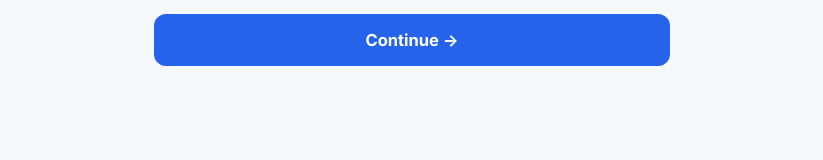
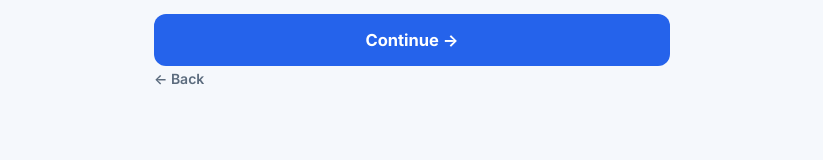
Before and after one commit to anthonyjreyna/swyft, a Next.js app: page /step-7 in a window 1280 px wide. Shown: the part 555-715 px from the top of the page, without its empty margins (228-1051 px from the left). Built offline with nearby package versions, Linux system fonts and the light colour scheme.

Commit message:
Update step-7.js

```diff
--- a/pages/step-7.js
+++ b/pages/step-7.js
@@ -1,7 +1,7 @@
 import Head from "next/head";
 import { useState } from "react";
 import { useRouter } from "next/router";
-import { FunnelLayout, getAnswers, setAnswer } from "../components/funnel";
+import { FunnelLayout, setAnswer, BackLink } from "../components/funnel";
 
 export default function Step7() {
   const [f, setF] = useState({ name: "", email: "", phone: "" });
@@ -38,6 +38,7 @@ export default function Step7() {
             {busy ? "\u2026" : "Continue \u2192"}
           </button>
         </form>
+        <BackLink />
       </FunnelLayout>
     </>
   );
```
